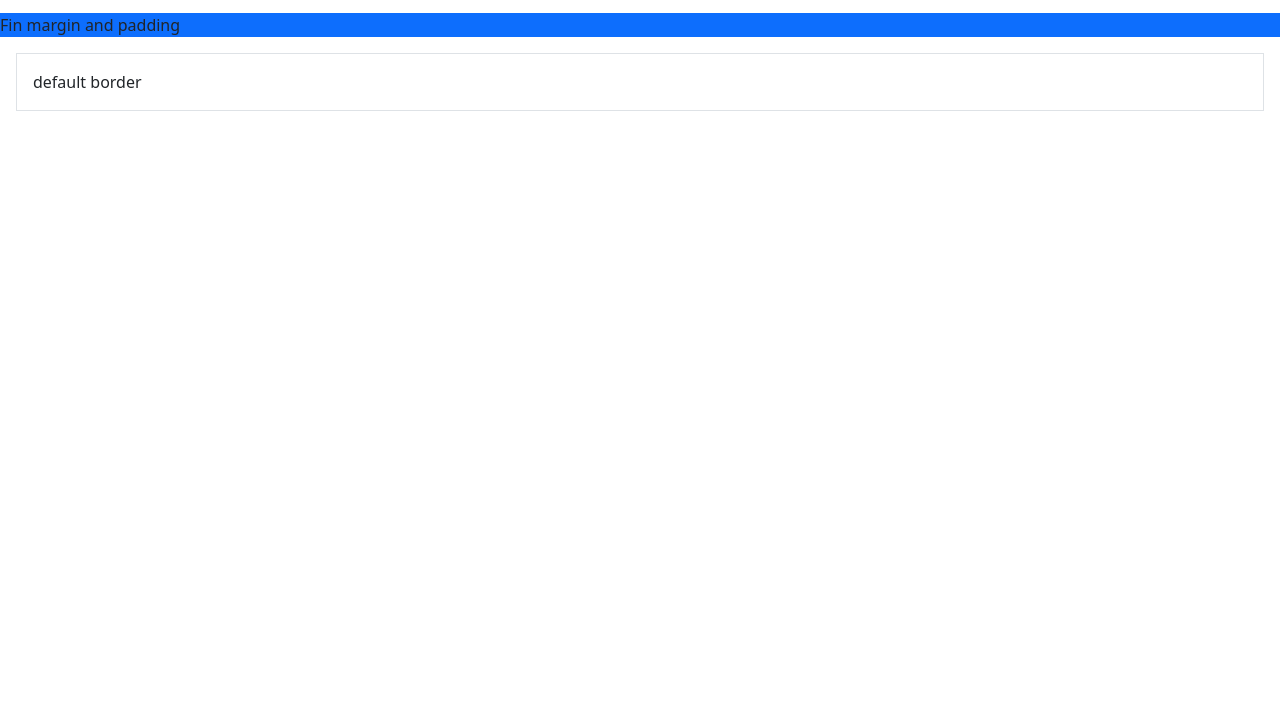
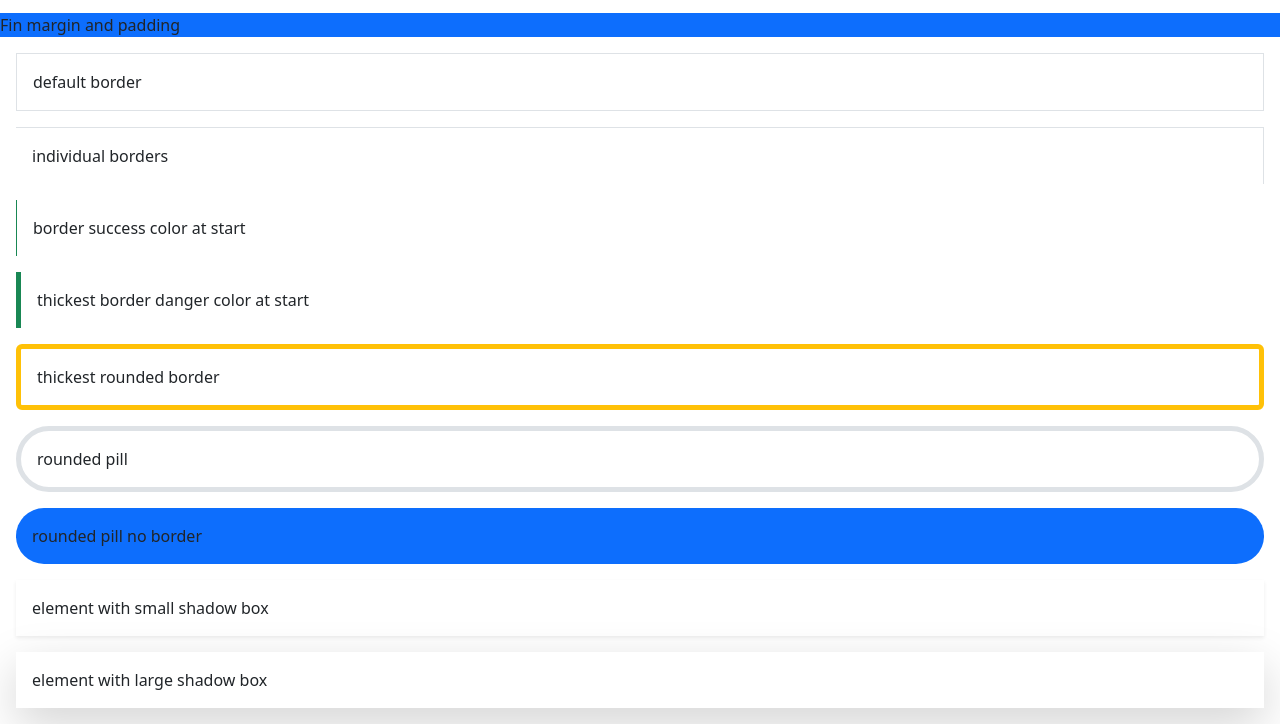
Before and after one commit to andpramor/bootstrap_5_net_ninja, a plain HTML site: page utility.html in a window 1280 px wide. Shown: the part 479-1203 px from the top of the page. Before the commit the page ends 800 px from the top, so only its background shows below. Drawn offline with nearby package versions, Linux system fonts and the light colour scheme.

Commit message:
borders & box shadow

```diff
--- a/utility.html
+++ b/utility.html
@@ -23,8 +23,16 @@
 
     <!-- borders -->
     <div class="m-3 p-3 border">default border</div>
+    <div class="m-3 p-3 border-top border-end">individual borders</div>
+    <div class="m-3 p-3 border-start border-success">border success color at start</div>
+    <div class="m-3 p-3 border-start border-success border-5">thickest border danger color at start</div>
+    <div class="m-3 p-3 rounded border border-warning border-5">thickest rounded border</div>
+    <div class="m-3 p-3 rounded-pill border border-5">rounded pill</div>
+    <div class="m-3 p-3 rounded-pill bg-primary">rounded pill no border</div>
 
     <!-- box shadow -->
+    <div class="m-3 p-3 shadow-sm">element with small shadow box</div>
+    <div class="m-3 p-3 shadow-lg">element with large shadow box</div>
     <!-- font weight -->
 
     <script src="https://cdn.jsdelivr.net/npm/bootstrap@5.3.2/dist/js/bootstrap.bundle.min.js"
```
